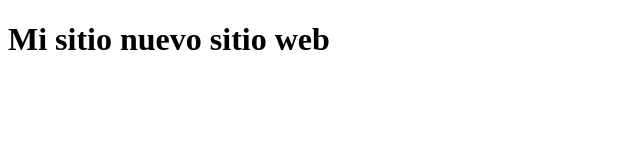
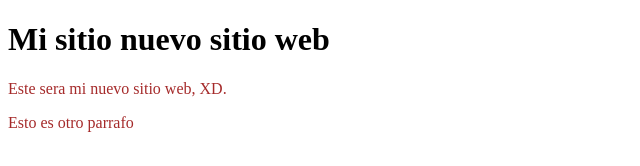
Before and after one commit to Emiliogvi/Emilio-repo, a plain HTML site: page index.html in a window 1280 px wide. Shown: the whole page, without its empty margins (0-640 px from the left). Drawn offline with Linux system fonts and the light colour scheme.

Commit message:
Se agrego parrafo de descripcion

```diff
--- a/index.html
+++ b/index.html
@@ -3,9 +3,12 @@
 <head>
     <meta charset="UTF-8">
     <meta name="viewport" content="width=device-width, initial-scale=1.0">
+    <link rel="stylesheet" href="./style.css">
     <title>Mi sitio web</title>
 </head>
 <body>
     <h1>Mi sitio nuevo sitio web</h1>
+    <p>Este sera mi nuevo sitio web, XD.</p>
+    <p>Esto es otro parrafo</p>
 </body>
 </html>
--- a/style.css
+++ b/style.css
@@ -0,0 +1,5 @@
+p {
+    font-size: lem;
+    color: brown;
+
+}
```
